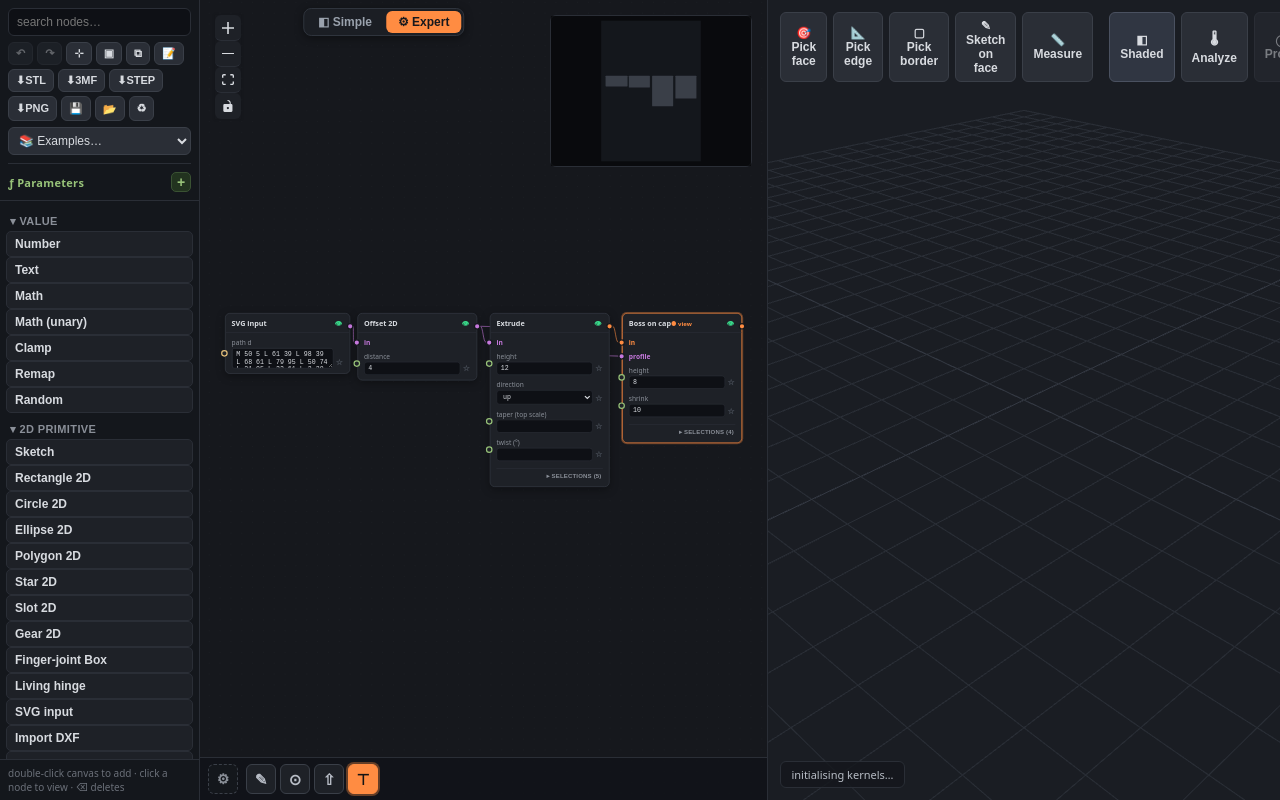
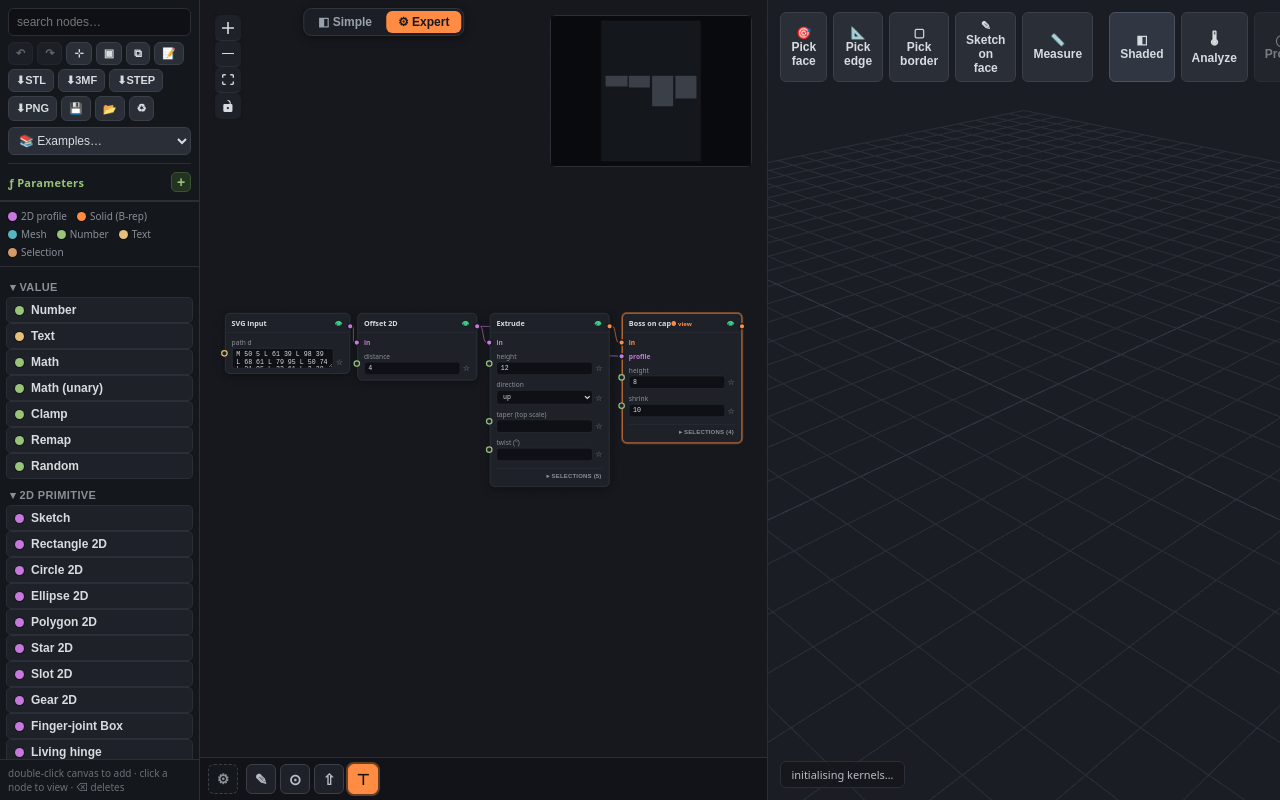
Before and after one commit to Tibus/nodal-maker, a React (Vite) app: page / in a window 1280 px wide. Shown: the top 800 px of the page. Built offline with nearby package versions, Linux system fonts and the light colour scheme.

Commit message:
feat(ux): pastille couleur du type de sortie sur chaque nœud de la palette + légende
On repère d'un coup d'œil ce que produit un nœud → quelle entrée (même couleur) il peut alimenter.

```diff
--- a/src/NodeEditor.tsx
+++ b/src/NodeEditor.tsx
@@ -1700,6 +1700,17 @@ export default function NodeEditor({
           </div>
         </div>
 
+        {/* colour legend: each node's dot is its OUTPUT type — match it to an
+            input port of the same colour to know what can feed it. */}
+        <div className="palette__legend" title="La pastille d'un nœud = son type de sortie. Branche-la sur une entrée de même couleur.">
+          {(Object.keys(SOCKET_COLORS) as (keyof typeof SOCKET_COLORS)[]).map((t) => (
+            <span key={t} className="palette__leg">
+              <span className="palette__sw" style={{ background: SOCKET_COLORS[t] }} />
+              {SOCKET_LABELS[t].name}
+            </span>
+          ))}
+        </div>
+
         <div className="palette__list">
           {search.trim() ? (
             searchHits.map((s) => (
@@ -1710,6 +1721,7 @@ export default function NodeEditor({
                 onMouseEnter={(e) => setTip({ type: s.type, y: e.currentTarget.getBoundingClientRect().top })}
                 onMouseLeave={() => setTip(null)}
               >
+                <span className="palette__sw" style={{ background: SOCKET_COLORS[s.output] }} title={`sortie : ${SOCKET_LABELS[s.output].name}`} />
                 {s.label}
               </button>
             ))
@@ -1739,6 +1751,7 @@ export default function NodeEditor({
                         onMouseEnter={(e) => setTip({ type: t, y: e.currentTarget.getBoundingClientRect().top })}
                         onMouseLeave={() => setTip(null)}
                       >
+                        <span className="palette__sw" style={{ background: SOCKET_COLORS[NODE_SPECS[t].output] }} title={`sortie : ${SOCKET_LABELS[NODE_SPECS[t].output].name}`} />
                         {NODE_SPECS[t].label}
                       </button>
                     ))}
--- a/src/styles.css
+++ b/src/styles.css
@@ -182,8 +182,17 @@ button.link {
 .palette__node {
   background: #1e2127; color: #d8dbe0; border: 1px solid #2a2e36; border-radius: 5px;
   padding: 5px 8px; font-size: 12px; text-align: left; cursor: pointer;
+  display: flex; align-items: center; gap: 7px;
 }
 .palette__node:hover { background: #2a2e36; border-color: #ff8c42; }
+
+/* output-type colour dot on each palette node + the legend that decodes it */
+.palette__sw { width: 9px; height: 9px; border-radius: 50%; flex: 0 0 auto; box-shadow: 0 0 0 1px rgba(0,0,0,0.35); }
+.palette__legend {
+  display: flex; flex-wrap: wrap; gap: 4px 10px; padding: 7px 8px;
+  border-top: 1px solid #2a2e36; border-bottom: 1px solid #2a2e36;
+}
+.palette__leg { display: inline-flex; align-items: center; gap: 4px; color: #8a8f98; font-size: 10px; }
 .palette__hint { color: #6a6f78; font-size: 10px; padding: 6px 8px; border-top: 1px solid #2a2e36; }
 
 /* palette hover tooltip: node explanation + preview image */
```
